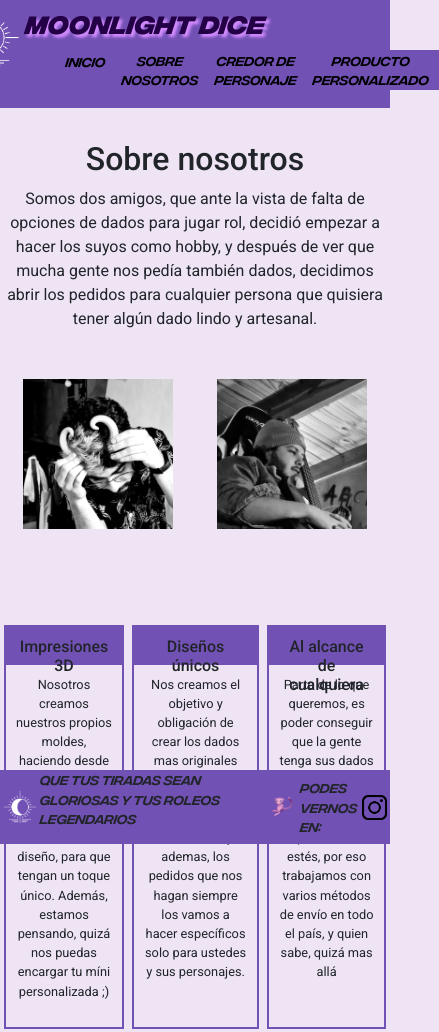
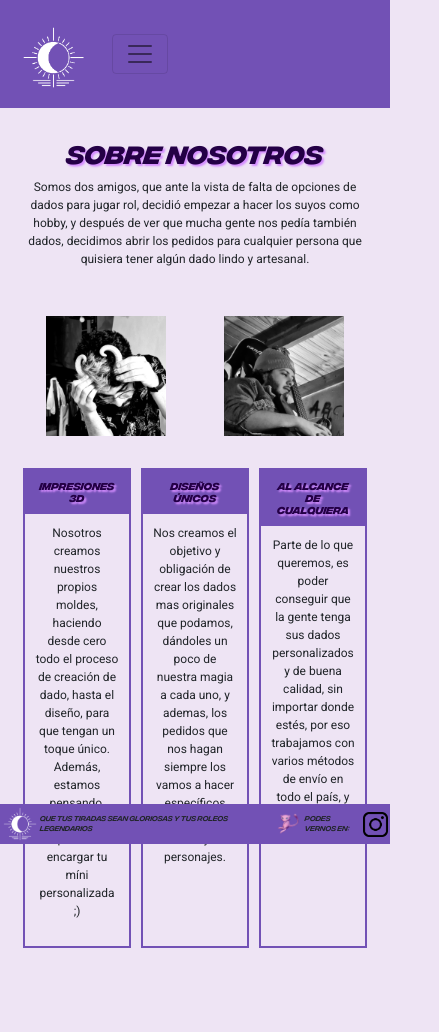
Before and after one commit to FBelous/MoonlightDice, a plain HTML site: page pag/nosotros.html in a window 390 px wide. Shown: the whole page, 439 px wide, since content can reach past the window. Drawn offline with nearby package versions, Linux system fonts and the light colour scheme; files whose address does not match are found by name.

Commit message:
navbar + otros componentes menores de bootstrap

```diff
--- a/css/styles.css
+++ b/css/styles.css
@@ -15,7 +15,7 @@
 body {
     font-family: 'Roboto', sans-serif;
     background-color: #EEE4F4;
-    margin: 0px;
+    margin-bottom: 70px;
 }
 
 /*Color de los links*/
@@ -31,6 +31,7 @@ a {
     font-family: 'IntegralCF-Oblique', 'Roboto', sans-serif;
     font-size: 15px;
     display: flex;
+    text-align: left;
     justify-content: space-between;
     background-color: #7251B5;
     position: fixed;
@@ -43,6 +44,10 @@ a {
     justify-content: center;
     align-items: center;
     width: fit-content;
+}
+
+.logoFooter p {
+    margin: 0px;
 }
 
 .logoFooter img {
@@ -71,7 +76,7 @@ a {
 /* Query del footer para celular */
 @media (max-width: 480px) {
     .footer {
-        font-size: 0.8rem;
+        font-size: 7px;
     }
 
     .logoFooter img {
@@ -96,65 +101,47 @@ a {
     width: 100%;
 }
 
-.logoHeader {
-    float: left;
-    margin: 0px;
+.header nav #textoHeader{
+    font-family: 'IntegralCF-BoldOblique', 'Roboto', sans-serif;
+    color: #240046;
+    /* margin: 10px 0px; */
+    font-size: 30px;
+    text-shadow: 3px 3px 3px #d58dff;
 }
 
-.logoHeader img {
+.header nav {
+    background-color: #7251B5 !important;
+}
+
+.header img {
     width: 100px;
     height: 100px;
     filter: invert(100%);
 }
 
-.textoHeader {
-    display: flex;
-    flex-direction: column;
-    margin: 0px;
+.header a {
+    font-family: 'IntegralCF-Oblique', 'Roboto', sans-serif;
+    color: #240046 !important;
+    width: auto;
+    padding-right: 5px;
+    font-size: 15px;
 }
 
-.textoHeader h1 {
-    font-family: 'IntegralCF-BoldOblique', 'Roboto', sans-serif;
-    color: #240046;
-    margin: 10px 0px;
-    left: 10px;
-    font-size: 40px;
-    text-shadow: 3px 3px 3px #d58dff;
-}
-
-.textoHeader nav ul {
-    display: flex;
-    list-style-type: none;
-    margin: 0px;
-    padding-bottom: 1rem;
-}
-
-.textoHeader nav ul li {
-    padding: 0px;
-}
-
-.textoHeader nav ul li button {
-    font-family: 'IntegralCF-Oblique', 'Roboto', sans-serif;
-    width: auto;
-    cursor: pointer;
-    padding-right: 10px;
-    background-color: #7251B5;
-    border: transparent;
-    font-size: 12px;
-}
-
-@media screen and (max-width: 480px) {
-    .logoHeader img {
+/* Query del header */
+@media (max-width: 992px) {
+    .header img {
         width: 75px;
         height: 75px;
     }
+    .header {
+        justify-content: left;
+    }
+}
 
-    .textoHeader h1 {
-        font-size: 25px;
-    }
+@media (max-width: 480px) {
 
-    .textoHeader nav ul li button {
-        font-size: 0.8rem;
+    .header a {
+        font-size: 10px;
     }
 }
 
@@ -162,14 +149,14 @@ a {
 
 /* PAGINA 'NOSOTOS.HTML' */
 /*Div class de los retratos en "nosotros.html"*/
-.retrato{
+.retrato {
     display: flex;
     align-items: center;
     justify-content: center;
     padding-top: 2rem;
 }
+
 .retrato img {
-    display: inline-block;
     width: 150px;
     height: 150px;
     margin-left: 50px;
@@ -178,34 +165,42 @@ a {
 /*Div class de la información en "nosotros.html"*/
 .nuestraInfo {
     display: flex;
+    justify-content: center;
 }
 
 /*Div de "sobre nosotros" en pag "nosotros.html"*/
-.sobreNosotros { /*
-    margin: auto;
+.sobreNosotros {
     text-align: center;
-    width: 60%;
-    padding: 10px;
-    margin-bottom: 50px;
-*/
-    /* margin: auto; */
-    text-align: center;
-    /* padding: 10px; */
     padding-bottom: 6rem;
     display: flex;
-    padding-left: 4rem;
-    padding-right: 4rem;
-    padding-top: 2rem;
+    padding: 2rem 4rem 2rem 4rem;
 }
 
-#nos{
-    width: auto;
+.sobreNosotros h2 {
+    font-family: 'IntegralCF-BoldOblique', 'Roboto', sans-serif;
+    color: #240046;
+    text-shadow: 2px 2px 2px #d58dff;
 }
 
+#impres3D {
+    display: flex;
+    flex-direction: column;
+    width: 25%;
+}
 
+#disUnic {
+    display: flex;
+    flex-direction: column;
+    width: 25%;
+}
+
+#alcanceCualquiera {
+    display: flex;
+    flex-direction: column;
+    width: 25%;
+}
 
 .nuestraInfo article {
-    /* padding: 6px; */
     border: solid #7251B5 2px;
     margin-right: 22px;
     margin-left: 22px;
@@ -213,6 +208,10 @@ a {
 }
 
 .nuestraInfo article h3 {
+    font-family: 'IntegralCF-BoldOblique', 'Roboto', sans-serif;
+    color: #240046;
+    font-size: 20px;
+    text-shadow: 2px 2px 2px #d58dff;
     border: solid #7251B5 10px;
     background-color: #7251B5;
     margin: 0px;
@@ -221,6 +220,69 @@ a {
 .nuestraInfo article p {
     padding: 10px;
 }
+
+/* Query de la pagina'NOSOTROS.HTML' */
+@media (max-width: 800px) {
+
+    .nuestraInfo {
+        margin-bottom: 6rem;
+        font-size: 12px;
+    }
+
+    .sobreNosotros {
+        padding-left: 2rem;
+        font-size: 12px;
+    }
+
+    .nuestraInfo article h3 {
+        font-size: 14px;
+    }
+}
+
+@media (max-width: 480px) {
+    .sobreNosotros {
+        padding-left: 0.1rem;
+        padding-right: 0.1rem;
+    }
+
+    .sobreNosotros article h2 {
+        font-size: 25px;
+    }
+
+    .retrato {
+        display: flex;
+        align-items: center;
+        justify-content: space-around;
+    }
+
+    .retrato img {
+        margin: 0px;
+        height: 120px;
+        width: 120px;
+    }
+
+    .nuestraInfo article {
+        margin: 0px 5px 0px 5px;
+    }
+
+    .nuestraInfo article h3 {
+        font-size: 10px;
+    }
+
+    #impres3D {
+        width: 30%
+    }
+
+    #disUnic {
+        width: 30%;
+    }
+
+    #alcanceCualquiera {
+        width: 30%;
+    }
+}
+
+
 
 
 
@@ -237,22 +299,34 @@ a {
 }
 
 
+
+
+
 /* PAGINA 'PRODUCTO.HTML' */
 /*Div class del formulario de pedido en "producto.html"*/
-.infoConsulta {
+.formulario {
+    font-family: 'IntegralCF-Oblique', 'Roboto', sans-serif;
+    font-size: 1rem;
     margin: auto;
-    text-align: center;
+    padding-top: 50px;
+    text-align: left;
+    justify-content: center;
     width: 50%;
 }
 
-.form {
-    display: inline-flex;
-    margin-bottom: 20px;
+.formulario input {
+    font-size: 0.7rem;
+}
+.formulario textarea {
+    font-size: 0.7rem;
+}
+.formulario button {
+    background-color: #7251B5;
+    box-shadow: 0 0 8px 3px #d58dff;
 }
 
-.formNombre {
-    margin-right: 10px;
-}
+
+
 
 
 /* PAGINA 'INDEX.HTML' */
@@ -275,28 +349,6 @@ a {
         'A  B  C'
         'D  E  F'
         'G  H  I';
-}
-
-
-#impres3D{
-    display: flex;
-    flex-direction: column;
-}
-#disUnic{
-    display: flex;
-    flex-direction: column;
-}
-#alcanceCualquiera{
-    display: flex;
-    flex-direction: column;
-}
-
-#impres3D h3{
-    font-size: 1rem;
-}
-
-#impres3D p{
-    font-size: 0.8rem;
 }
 
 .imagenesDeTrabajos img:nth-child(1) {
@@ -341,34 +393,6 @@ a {
 }
 
 /* Query para la pagina 'INDEX.HTML' */
-
-@media screen and (max-width: 860px) {
-
-    .nuestraInfo{
-        margin-bottom: 4rem;
-    }
-}
-
-@media (max-width: 580px) {
-
-.infoConsulta {
-    text-align: center;
-    display: flex;
-    flex-direction: column;
-    align-items: center;
-
-}
-
-.nuestraInfo{
-    margin-bottom: 6rem;
-}
-
-.sobreNosotros{
-    padding-left: 2rem;
-}
-}
-
-
 @media (max-width: 480px) {
 
     .imagenesDeTrabajos {
@@ -383,57 +407,4 @@ a {
     .algunosTrabajos h2 {
         font-size: 1em;
     }
-
-    .sobreNosotros{
-        padding-left: 0.1rem;
-        padding-right: 0.1rem;
-    }
-
-    .retrato{
-    display: flex;
-    align-items: center;
-    justify-content: space-around;
-    }
-
-    .retrato img{
-        margin: 0px;
-    }
-
-    .nuestraInfo article{
-
-        margin-right: 4px;
-        margin-left: 4px;
-
-    }
-
-
-#impres3D{
-    font-size: 0.8rem;
-
 }
-#impres3D h3{
-    font-size: 1rem;
-    height: 38px;
-}
-#disUnic{
-    font-size: 0.8rem;
-}
-#disUnic h3{
-    font-size: 1rem;
-    height: 38px;
-}
-#alcanceCualquiera{
-    font-size: 0.8rem;
-}
-#alcanceCualquiera h3{
-    font-size: 1rem;
-    height: 38px;
-}
-
-.infoConsulta {
-    margin: 0px;
-    text-align: center;
-
-}
-
-}
--- a/pag/nosotros.html
+++ b/pag/nosotros.html
@@ -10,43 +10,57 @@
     <link rel="preconnect" href="https://fonts.gstatic.com" crossorigin>
     <link href="https://fonts.googleapis.com/css2?family=Roboto:wght@100;300;400;500;700;900&display=swap"
         rel="stylesheet">
+
+    <!-- css bootstrap -->
     <link rel="stylesheet" href="https://maxcdn.bootstrapcdn.com/bootstrap/4.0.0/css/bootstrap.min.css"
         integrity="sha384-Gn5384xqQ1aoWXA+058RXPxPg6fy4IWvTNh0E263XmFcJlSAwiGgFAW/dAiS6JXm" crossorigin="anonymous">
     <script src="https://maxcdn.bootstrapcdn.com/bootstrap/4.0.0/js/bootstrap.min.js"
         integrity="sha384-JZR6Spejh4U02d8jOt6vLEHfe/JQGiRRSQQxSfFWpi1MquVdAyjUar5+76PVCmYl" crossorigin="anonymous">
     </script>
+
+    <!-- css propio -->
     <link rel="stylesheet" href="../css/styles.css">
     <title>Moonlight Dice</title>
 </head>
 
 <body>
+    <!-- Titulo y logo -->
+
     <header class="header">
-        <div class="logoHeader">
-            <a href="https://www.youtube.com/watch?v=qW-gf4loc7U" target="blank" id="headerLogo"><img
-                    src="../img/logo_centrado.png" alt="logo"></a>
+        <nav class="navbar navbar-expand-lg navbar-light bg-light">
+            <div class="container-fluid">
+                <a class="tituloHeader navbar-brand" id="textoHeader" href="../index.html"><img
+                        src="../img/logo_centrado.png" alt="" class="d-inline-block align-text-top"></a>
+                <button class="navbar-toggler" type="button" data-bs-toggle="collapse"
+                    data-bs-target="#navbarNavAltMarkup" aria-controls="navbarNavAltMarkup" aria-expanded="false"
+                    aria-label="Toggle navigation">
+                    <span class="navbar-toggler-icon"></span>
+                </button>
+                <div class="collapse navbar-collapse" id="navbarNavAltMarkup">
+                    <div class="navbar-nav">
+                        <a class="nav-link" href="../index.html">Inicio</a>
+                        <a class="nav-link" href="./nosotros.html">Sobre nosotros</a>
+                        <a class="nav-link" href="./personaje.html">Creador de personaje</a>
+                        <a class="nav-link" href="./producto.html">Producto personalizado</a>
                     </div>
-        <div class="textoHeader">
-            <h1>Moonlight Dice</h1>
-            <!-- Menú principal -->
+                </div>
+            </div>
+        </nav>
+    </header>
+
+
+
+
     <section>
-                <nav>
-                    <ul id="menuPrincipal">
-                        <li><a href="../index.html"><button style="padding-left: 0px;">Inicio</button></a></li>
-                        <li><a href="./nosotros.html"><button>Sobre nosotros</button></a></li>
-                        <li><a href="./personaje.html"><button>Credor de personaje</button></a></li>
-                        <li><a href="./producto.html"><button>Producto personalizado</button></a></li>
-                    </ul>
-                </nav>
-            </section>
-        </div>
-    </header>
-    <section>
+        <div class="container">
             <div class="sobreNosotros">
                 <article id="nos">
                     <h2>Sobre nosotros</h2>
-                <p>Somos dos amigos, que ante la vista de falta de opciones de dados para jugar rol, decidió empezar a
+                    <p>Somos dos amigos, que ante la vista de falta de opciones de dados para jugar rol, decidió empezar
+                        a
                         hacer
-                    los suyos como hobby, y después de ver que mucha gente nos pedía también dados, decidimos abrir los
+                        los suyos como hobby, y después de ver que mucha gente nos pedía también dados, decidimos abrir
+                        los
                         pedidos para cualquier persona que quisiera tener algún dado lindo y artesanal.</p>
                     <div class="retrato">
                         <img src="../img/dante.jpg" alt="dante">
@@ -54,8 +68,10 @@
                     </div>
                 </article>
             </div>
+        </div>
     </section>
     <section>
+        <div class="container">
             <div class="nuestraInfo">
                 <article id="impres3D">
                     <h3>Impresiones 3D</h3>
@@ -73,11 +89,17 @@
                 <article id="alcanceCualquiera">
                     <h3>Al alcance de cualquiera</h3>
                     <p>Parte de lo que queremos, es poder conseguir que la gente tenga sus dados personalizados y de
-                    buena calidad, sin importar donde estés, por eso trabajamos con varios métodos de envío en todo el
+                        buena calidad, sin importar donde estés, por eso trabajamos con varios métodos de envío en todo
+                        el
                         país, y quien sabe, quizá mas allá</p>
                 </article>
             </div>
+        </div>
     </section>
+
+
+
+
     <!-- Footer -->
     <footer>
         <div class="footer">
@@ -93,83 +115,10 @@
         </div>
     </footer>
 
-    <!-- Titulo y logo
-        <header class="header">
-            <div class="logoHeader">
-                <a href="https://www.youtube.com/watch?v=qW-gf4loc7U" target="blank" id="headerLogo"><img
-                        src="../img/logo_centrado.png" alt="logo"></a>
-            </div>
-            <!-- Separación del texto con la imagen para que se pueda alinear mejor esteticamente -->
-    <!-- <div class="textoHeader">
-                <h1>Moonlight Dice</h1>
-                <!-- Menú principal -->
-    <!--    <section>
-                    <nav>
-                        <ul id="menuPrincipal">
-                            <li><a href="../index.html"><button style="padding-left: 0px;">Inicio</button></a></li>
-                            <li><a href="./nosotros.html"><button>Sobre nosotros</button></a></li>
-                            <li><a href="./personaje.html"><button>Credor de personaje</button></a></li>
-                            <li><a href="./producto.html"><button>Producto personalizado</button></a></li>
-                        </ul>
-                    </nav>
-                </section>
-            </div>
-        </header>
 
-
-        <section>
-            <div class="sobreNosotros">
-                <article id="nos">
-                    <h2>Sobre nosotros</h2>
-                    <p>Somos dos amigos, que ante la vista de falta de opciones de dados para jugar rol, decidió empezar a
-                        hacer
-                        los suyos como hobby, y después de ver que mucha gente nos pedía también dados, decidimos abrir los
-                        pedidos para cualquier persona que quisiera tener algún dado lindo y artesanal.</p>
-                    <div class="retrato">
-                        <img src="../img/dante.jpg" alt="dante">
-                        <img src="../img/frodo.jpg" alt="frodo">
-                    </div>
-                </article>
-            </div>
-        </section>
-        <section>
-            <div class="nuestraInfo">
-                <article id="impres3D">
-                    <h3>Impresiones 3D</h3>
-                    <p>Nosotros creamos nuestros propios moldes, haciendo desde cero todo el proceso de creación de
-                        dado, hasta el diseño, para que tengan un toque único.
-                        Además, estamos pensando, quizá nos puedas encargar tu míni personalizada ;)
-                    </p>
-                </article>
-                <article id="disUnic">
-                    <h3>Diseños únicos</h3>
-                    <p>Nos creamos el objetivo y obligación de crear los dados mas originales que podamos, dándoles un
-                        poco de nuestra magia a cada uno, y ademas, los pedidos que nos hagan siempre los vamos a hacer
-                        específicos solo para ustedes y sus personajes.</p>
-                </article>
-                <article id="alcanceCualquiera">
-                    <h3>Al alcance de cualquiera</h3>
-                    <p>Parte de lo que queremos, es poder conseguir que la gente tenga sus dados personalizados y de
-                        buena calidad, sin importar donde estés, por eso trabajamos con varios métodos de envío en todo el
-                        país, y quien sabe, quizá mas allá</p>
-                </article>
-            </div>
-        </section>
-        <!-- Footer -->
-    <!--  <footer>
-            <div class="footer">
-                <div class="logoFooter">
-                    <img src="../img/logo_centrado.png" alt="">
-                    <p>Que tus tiradas sean gloriosas y tus roleos legendarios</p>
-                </div>
-                <div class="contactoFooter">
-                    <img src="../img/3x.gif" alt="">
-                    <p>Podes vernos en:</p>
-                    <a href="https://www.instagram.com/moonlightdados/" target="blank"><img src="../img/ig.png" alt=""></a>
-                </div>
-            </div>
-        </footer>
-    -->
+    <script src="https://cdn.jsdelivr.net/npm/bootstrap@5.1.3/dist/js/bootstrap.bundle.min.js"
+        integrity="sha384-ka7Sk0Gln4gmtz2MlQnikT1wXgYsOg+OMhuP+IlRH9sENBO0LRn5q+8nbTov4+1p" crossorigin="anonymous">
+    </script>
 </body>
 
 </html>
```
Also changed, not shown: index.html (+40 -36 lines), pag/personaje.html (+31 -27 lines), pag/producto.html (+55 -55 lines), pag/trabajos.html (+13 -1 lines). Lines whose indentation alone changed are shown as unchanged.
